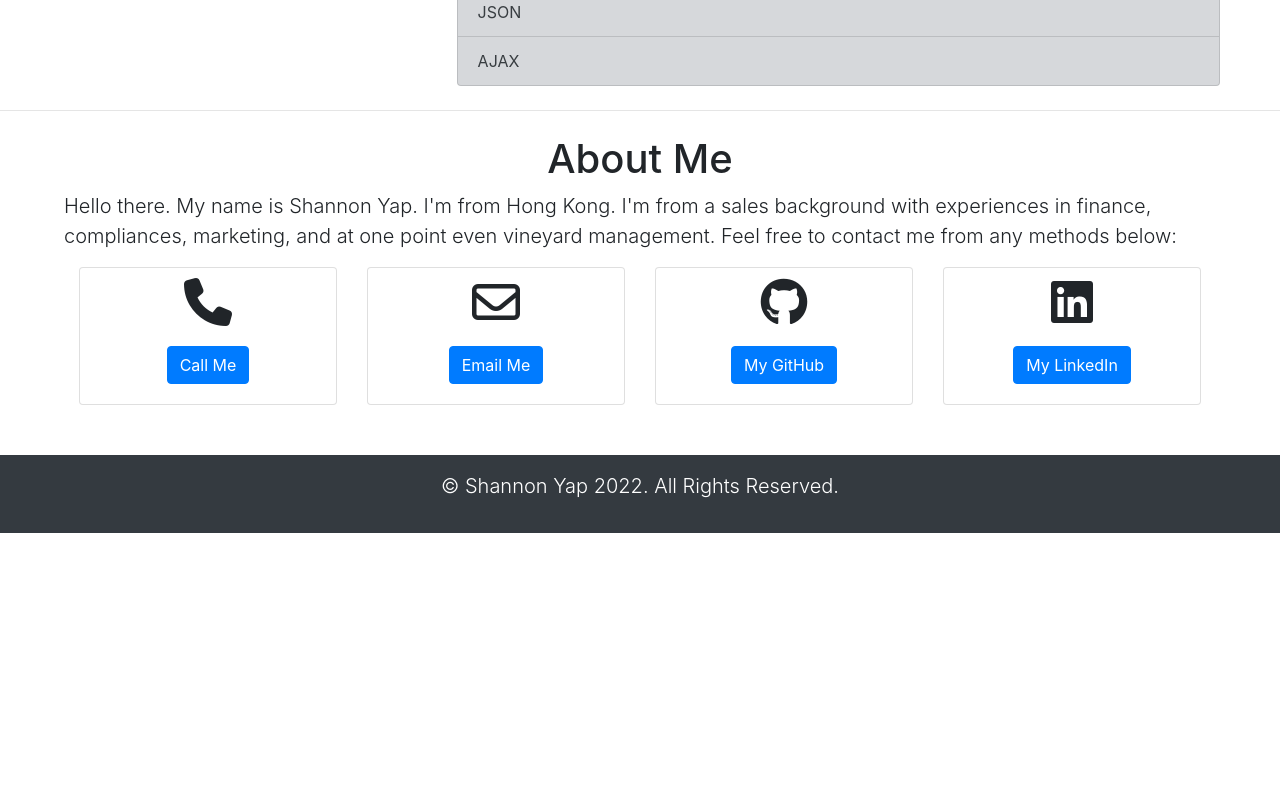
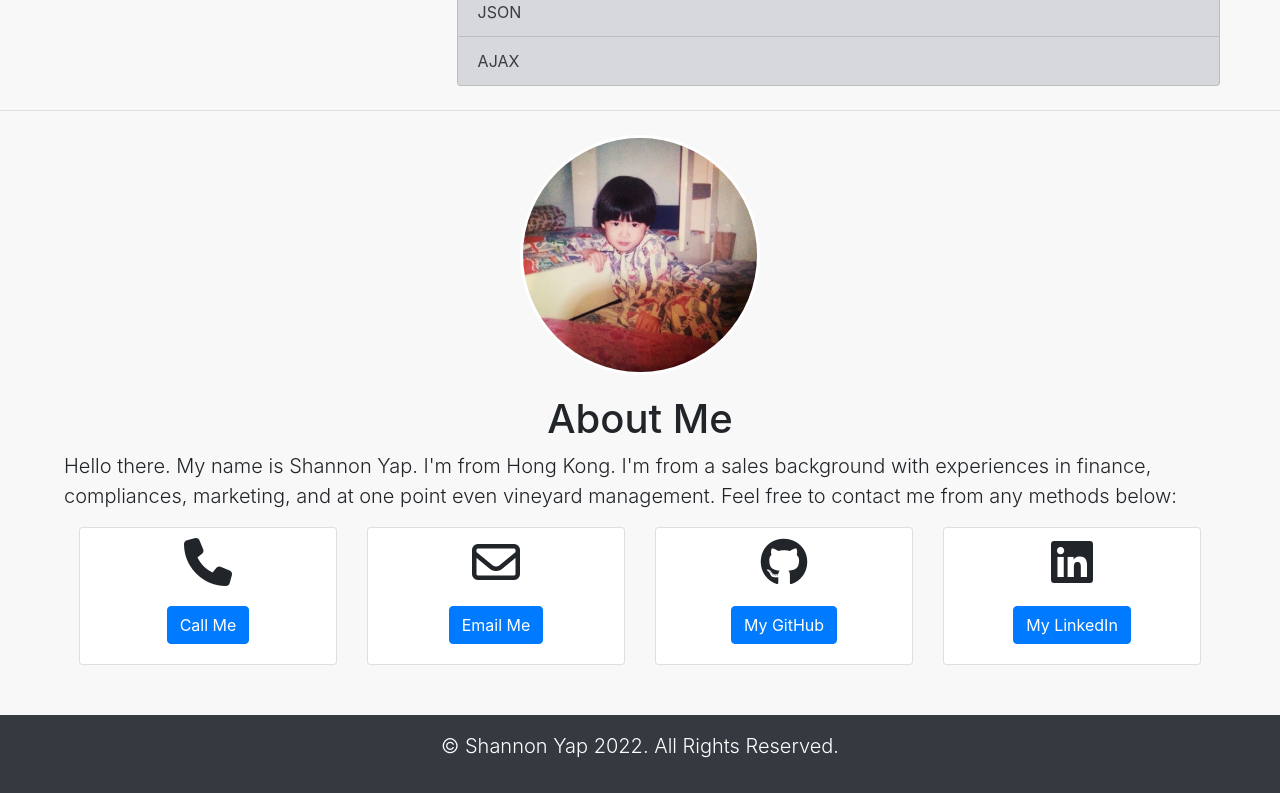
Before and after one commit to damnsemicolon/bootstrap-portfolio-shannon, a plain HTML site: page index.html in a window 1280 px wide. Shown: the part 2940-3733 px from the top of the page. Before the commit the page ends 3473 px from the top, so only its background shows below. Drawn offline with nearby package versions, Linux system fonts and the light colour scheme.

Commit message:
changed background color to f8f8f8, completed about me

```diff
--- a/css/style.css
+++ b/css/style.css
@@ -10,6 +10,10 @@ color:white;
 
 .navbar a {
 color:white;
+}
+
+body {
+    background-color: #f8f8f8;
 }
 
 .jumbotron {
@@ -82,6 +86,13 @@ a, a:hover {
     padding:100px 0 100px 0;
 }
 
+.about-avatar {
+    align-content:center;
+    width: 15em;
+    border-radius: 50%;
+    border:3px solid white;
+}
+
 .fa-solid, .fa-regular, .fa-brands {
     padding-top:10px;
 }
@@ -91,5 +102,5 @@ footer {
 }
 
 .btn:hover {
-box-shadow: 0px 5px 10px 0px rgba(0, 0, 0, 0.5)
+box-shadow: 0px 5px 10px 0px rgba(0, 0, 0, 0.5);
 }
--- a/index.html
+++ b/index.html
@@ -263,7 +263,7 @@
 
     <!-- About Me Section -->
     <!-- An "About Me" section in the same row. -->
-
+    <img class="about-avatar mx-auto d-block" src="images/about-avatar.jpg" alt="avatar-younger-self">
     <h1 class="section-title" id="about-me">About Me</h1>
     <p class="lead mx-auto" style="width:90%">Hello there. My name is Shannon Yap. I'm from Hong Kong. I'm from a sales background with experiences in finance, compliances, marketing, and at one point even vineyard management. Feel free to contact me from any methods below:</p>
 
```
Also changed, not shown: images/about-avatar.jpg (added).
